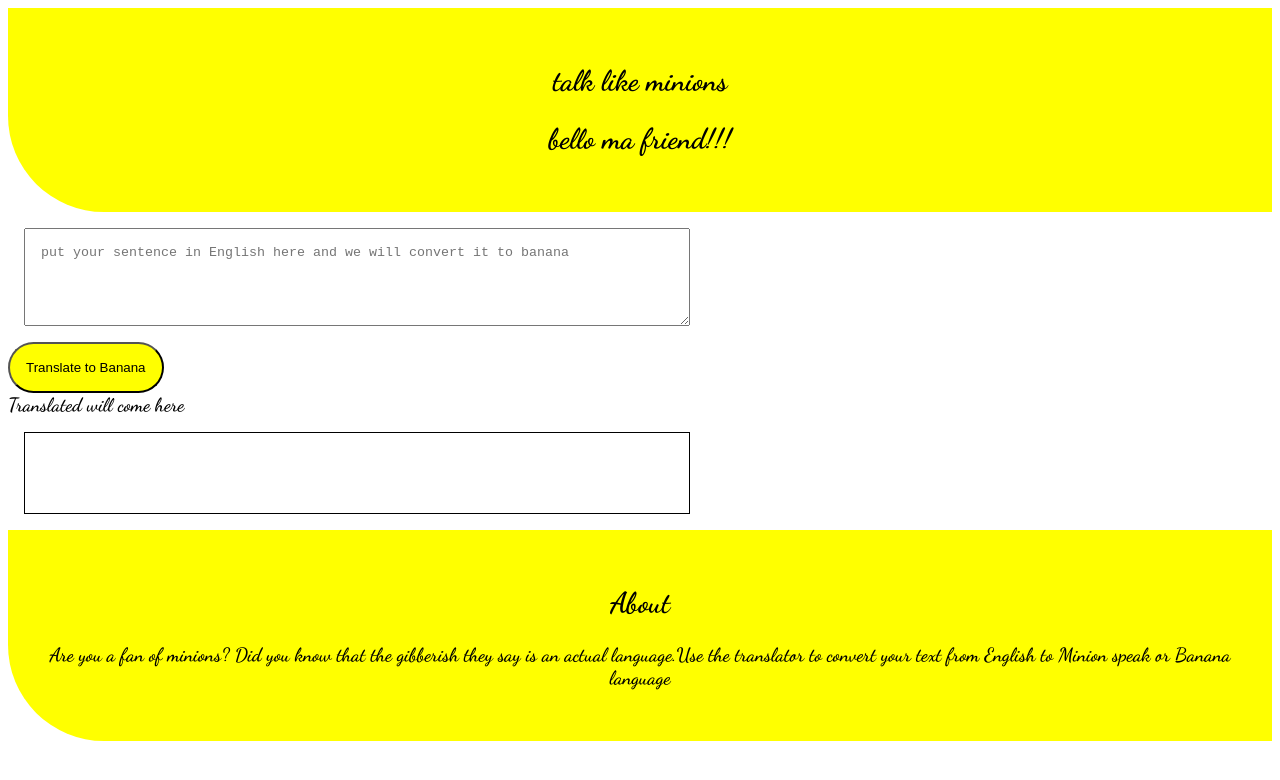
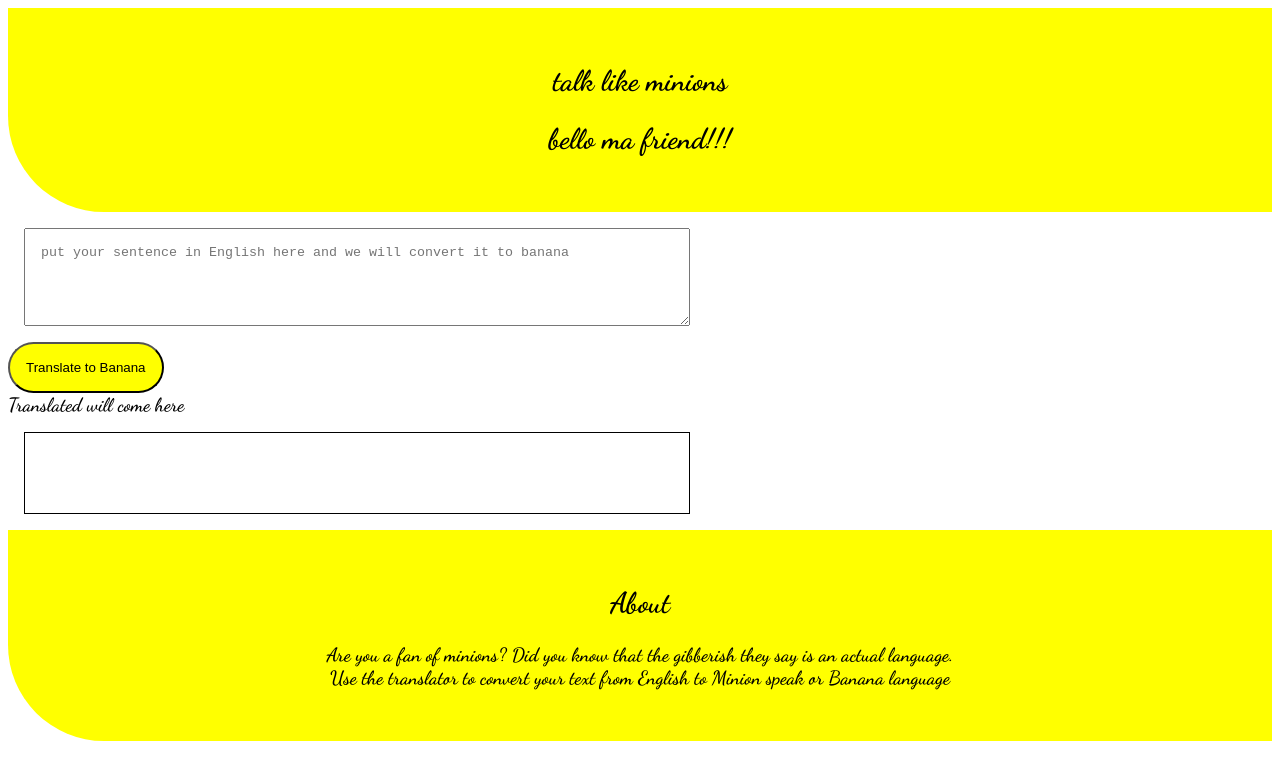
Before and after one commit to chandan317/Banana-speak, a plain HTML site: page index.html in a window 1280 px wide. Drawn offline with Linux system fonts and the light colour scheme; a web font is replaced by a local one.

Commit message:
Update index.html

```diff
--- a/index.html
+++ b/index.html
@@ -47,8 +47,8 @@
 
     <section class="section">
         <h1>About</h1>
-        <p>Are you a fan of minions? Did you know that the gibberish they say is an actual language.Use the translator
-            to convert your text from English to Minion speak or Banana language</p>
+        <p>Are you a fan of minions? Did you know that the gibberish they say is an actual language. <br>
+            Use the translator to convert your text from English to Minion speak or Banana language</p>
     </section>
 
 
```
